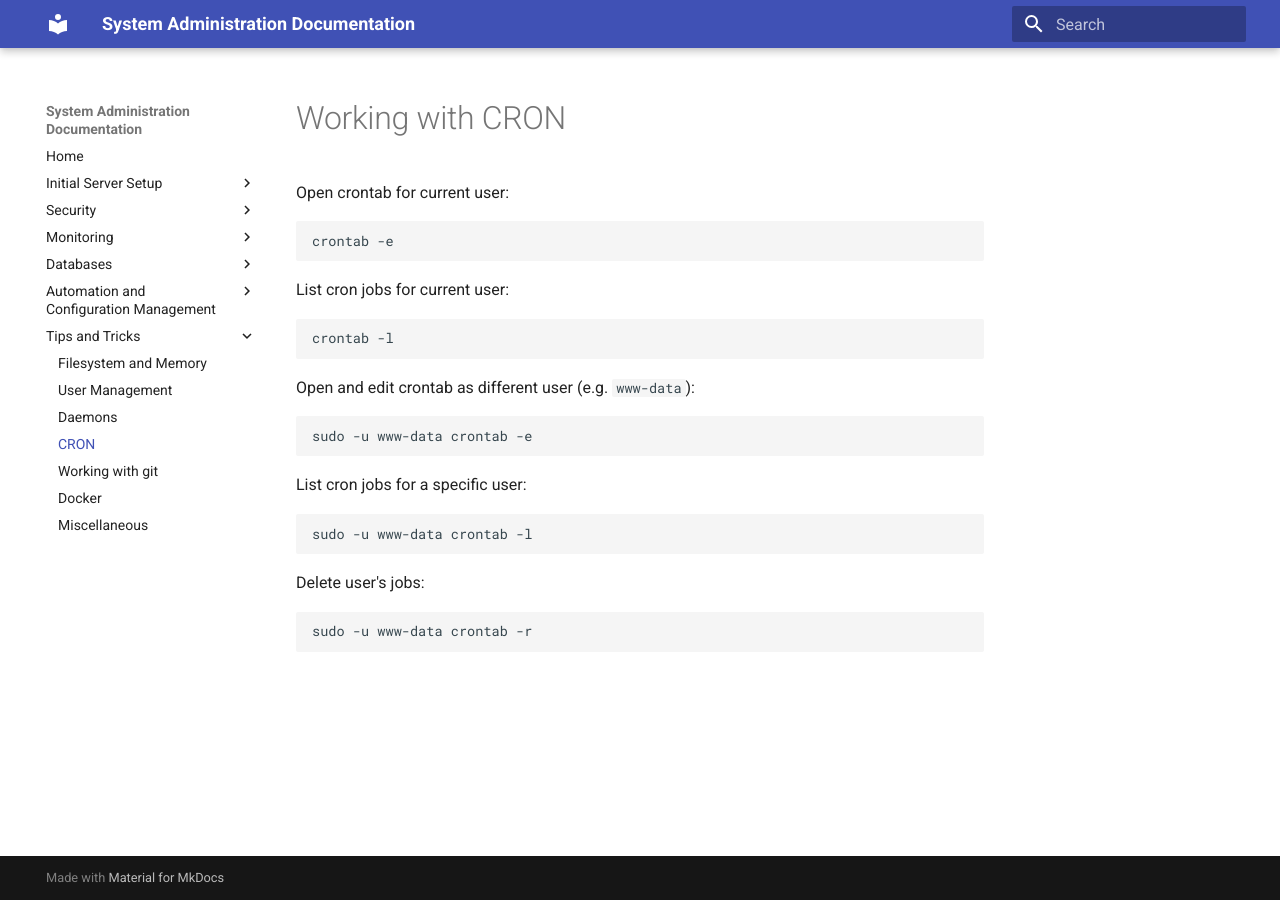
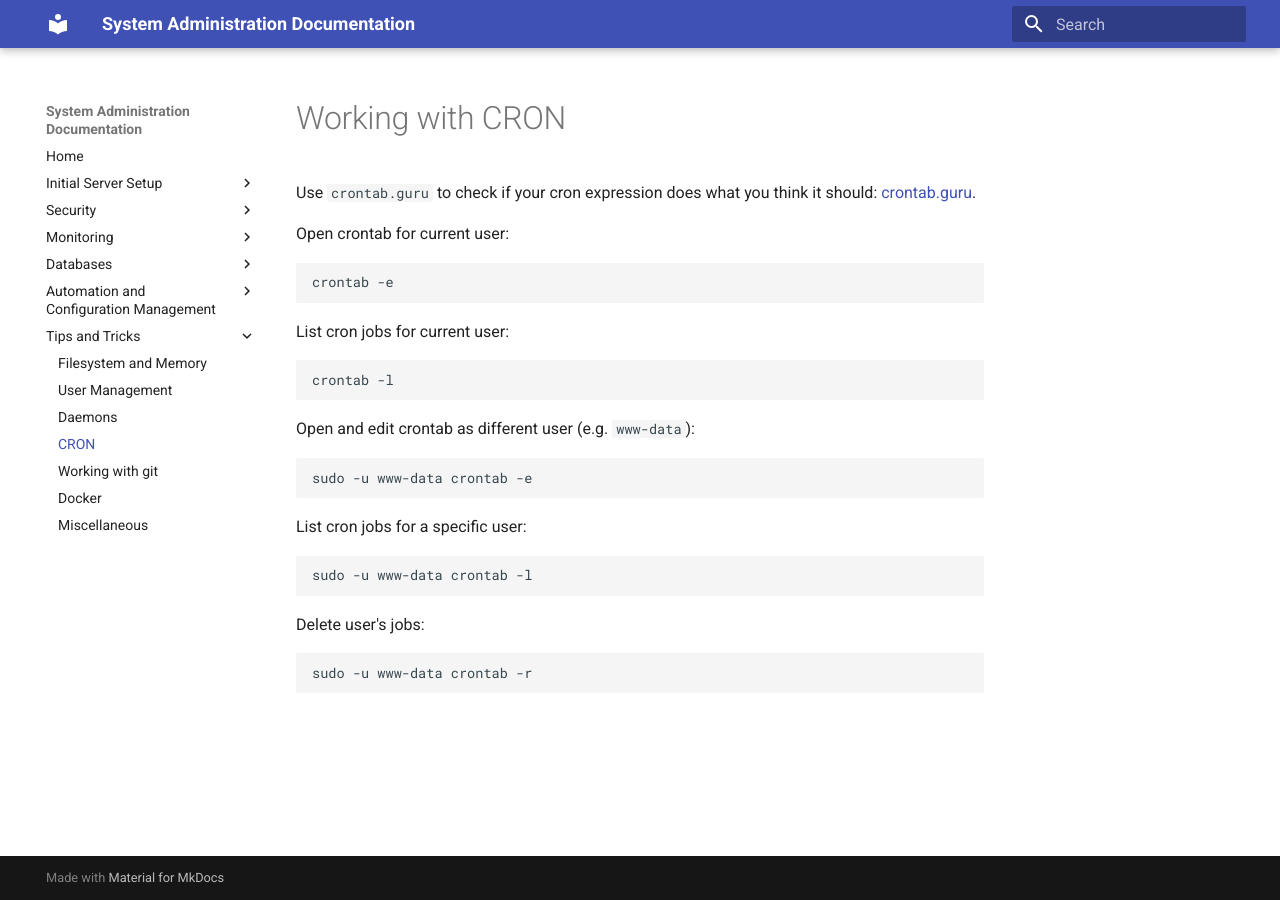
Before and after one commit to petarGitNik/sys-admin-docs, an MkDocs documentation site: the page built from docs/tips-and-tricks/cron.md, in a window 1280 px wide. Built offline with MkDocs 1.6.1 and Material for MkDocs 9.7.7, drawn with Linux system fonts in a browser that asks for light colours; old or Windows-style settings are respelled for this version of MkDocs.

Commit message:
Add crontab.guru to CRON guide

```diff
--- a/docs/tips-and-tricks/cron.md
+++ b/docs/tips-and-tricks/cron.md
@@ -1,4 +1,6 @@
 # Working with CRON
+
+Use `crontab.guru` to check if your cron expression does what you think it should: [crontab.guru][1].
 
 Open crontab for current user:
 
```
Also changed, not shown: other parts of docs/tips-and-tricks/cron.md (+2 -0 lines).
